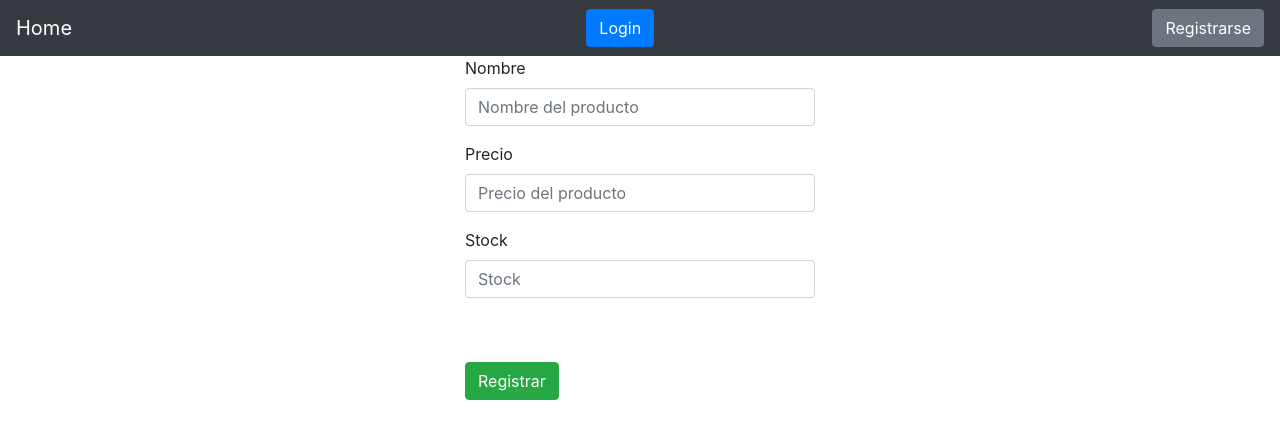
After one commit to JoakoSavini/django-project, a Django app: page /products/create_product/ in a window 1280 px wide. The commit adds this page. Shown: the top 439 px of the page. Run offline with Django 5.2, Linux system fonts and the light colour scheme; some libraries are stand-ins or nearby versions.

Commit message:
Cambios en vistas basadas en clase

```diff
--- a/home/templates/index.html
+++ b/home/templates/index.html
@@ -3,6 +3,7 @@
 {% block title %} Home Page {% endblock  %}
 
 {% block content %}
+<h4> {{ current_hour }} </h4>
 <div class="jumbotron">
     <h1 class="display-4">Bienvenido</h1>
     <p class="lead">Este es un sistema para manejar datos internos</p>
@@ -19,7 +20,7 @@
     </p>
     {% else %}
     <p class="lead">
-        <a class="btn btn-primary btn-lg" href="{% url 'products' %}" role="button">Productos</a>
+        <a class="btn btn-primary btn-lg" href="{% url 'product_list' %}" role="button">Productos</a>
     </p>
     {% endif %}
 </div>
--- /dev/null
+++ b/myproject/context_processors.py
@@ -0,0 +1,13 @@
+from datetime import date
+
+""" para obtener el año """
+def get_current_year(request):
+    return{
+        'current_year' : date.today().year
+    }
+
+""" para obtener el dia """
+def get_current_hour(request):
+    return{
+        'current_hour' : date.today().today
+    }
--- a/myproject/settings.py
+++ b/myproject/settings.py
@@ -65,6 +65,8 @@ TEMPLATES = [
                 'django.template.context_processors.request',
                 'django.contrib.auth.context_processors.auth',
                 'django.contrib.messages.context_processors.messages',
+                'myproject.context_processors.get_current_year',
+                'myproject.context_processors.get_current_hour'
             ],
         },
     },
--- /dev/null
+++ b/products/templates/products/create_product.html
@@ -0,0 +1,56 @@
+{% extends 'base.html' %}
+
+{% block title %} Agregar Producto {% endblock %}
+
+
+{% block content %}
+
+<div class="container">
+    <div class="row">
+        <div class="col-4"></div>
+        <div class="col-4">
+            <form method="post">
+            {% csrf_token %}
+                <div class="form-group">
+                <label for="name"> Nombre </label>
+                <input
+                    type="text"
+                    name="name"
+                    id="name"
+                    class="form-control"
+                    placeholder="Nombre del producto"
+                    required
+                    >
+                </div>
+                <div class="form-group">
+                    <label for="price"> Precio </label>
+                    <input
+                    type="number"
+                    name="price"
+                    id="price"
+                    class="form-control"
+                    placeholder="Precio del producto"
+                    required
+                    >
+                </div>
+                <div class="form-group">
+                    <label for="stock"> Stock </label>
+                    <input
+                    type="number"
+                    name="stock"
+                    id="stock"
+                    class="form-control"
+                    placeholder="Stock"
+                    required
+                    >
+                </div>
+                    <button type="submit" class="btn btn-success mt-5"> Registrar </button>
+                </form>
+            </div>
+        </div>
+        <div class="col-4"></div>
+    </div>
+</div>
+
+
+{% endblock %}
--- a/products/urls.py
+++ b/products/urls.py
@@ -3,19 +3,27 @@ from django.urls import path
 from products.views import (
     order_list,
     product_detail,
-    product_list,
+    product_list,  # no se usan mas
     customer_list,
+    product_create,
+    ProductList,
+    ProductDetail,
 )
 
 urlpatterns = [
     path(
+        route='create_product/',
+        view=product_create,
+        name='create_product'
+    ),
+    path(
         route='product_list/',
-        view=product_list,
+        view=ProductList.as_view(),
         name='product_list'
     ),
     path(
         route='product_detail/<int:product_id>/',
-        view=product_detail,
+        view=ProductDetail.as_view(),
         name='product_detail'
     ),
     path(
--- a/products/views.py
+++ b/products/views.py
@@ -1,22 +1,53 @@
 from django.shortcuts import render, get_object_or_404
+from django.views.generic import DetailView, ListView
 
 from products.models import Product
 from products.services.products import ProductService
 from products.services.customers import CustomerService
 
-def product_list(request):
-    all_products = ProductService.get_all()
-    suma = ProductService.sum_product_price(all_products)
+from django.contrib import messages
 
+# Vista basada en clases
+class ProductList(ListView):
+    model = Product
+    template_name = 'products/list.html'
+    context_object_name = 'products'
+
+class ProductDetail(DetailView):
+    model = Product
+    template_name = 'products/detail.html'
+    context_object_name = 'products'
+    pk_url_kwarg = 'product_id'
+
+
+def product_create(request):
+    if request.method == 'POST':
+        data = request.POST
+        name = data.get('name')
+        price = data.get('price')
+        stock = data.get('stock')
+
+        if not name or not price or not stock:
+            messages.error(request, "Faltan datos")
+
+        elif Product.objects.filter(name=name).exists():
+            messages.error(request, "El producto ya está cargado")
+
+
+        else:
+            Product.objects.create(
+                name=name,
+                price=price,
+                stock=stock,
+            )
+
+
+
+    """ aca el method es GET """
     return render(
         request,
-        'products/list.html',
-        dict(
-            products=all_products,
-            suma = suma,
-            otro_atributo='Atributo 2'
+        'products/create_product.html',
         )
-    )
 
 def customer_list(request):
     all_customers = CustomerService.get_all()
@@ -43,3 +74,18 @@ def product_detail(request, product_id):
 
 def order_list(request):
     return render(request, 'orders/list.html')
+
+# DEPRECADO
+def product_list(request):
+    all_products = ProductService.get_all()
+    suma = ProductService.sum_product_price(all_products)
+
+    return render(
+        request,
+        'products/list.html',
+        dict(
+            products=all_products,
+            suma = suma,
+            otro_atributo='Atributo 2'
+        )
+    )
```
